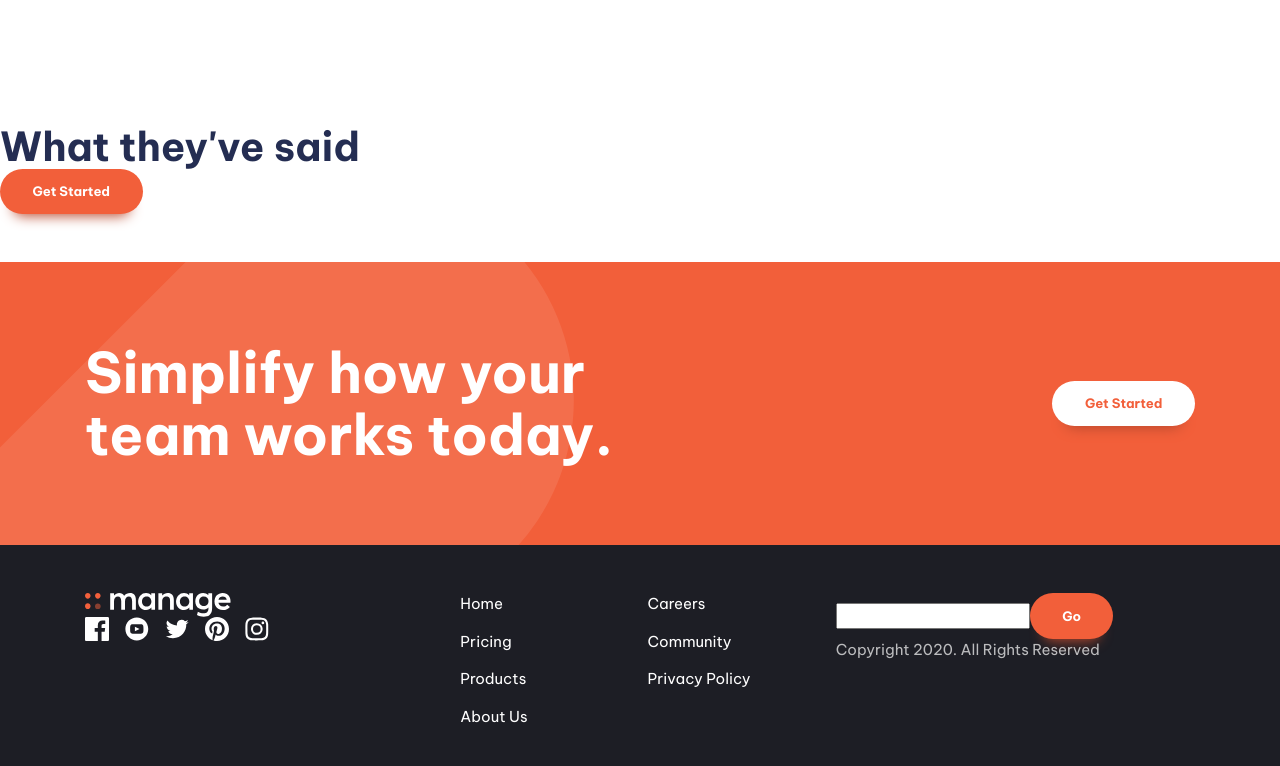
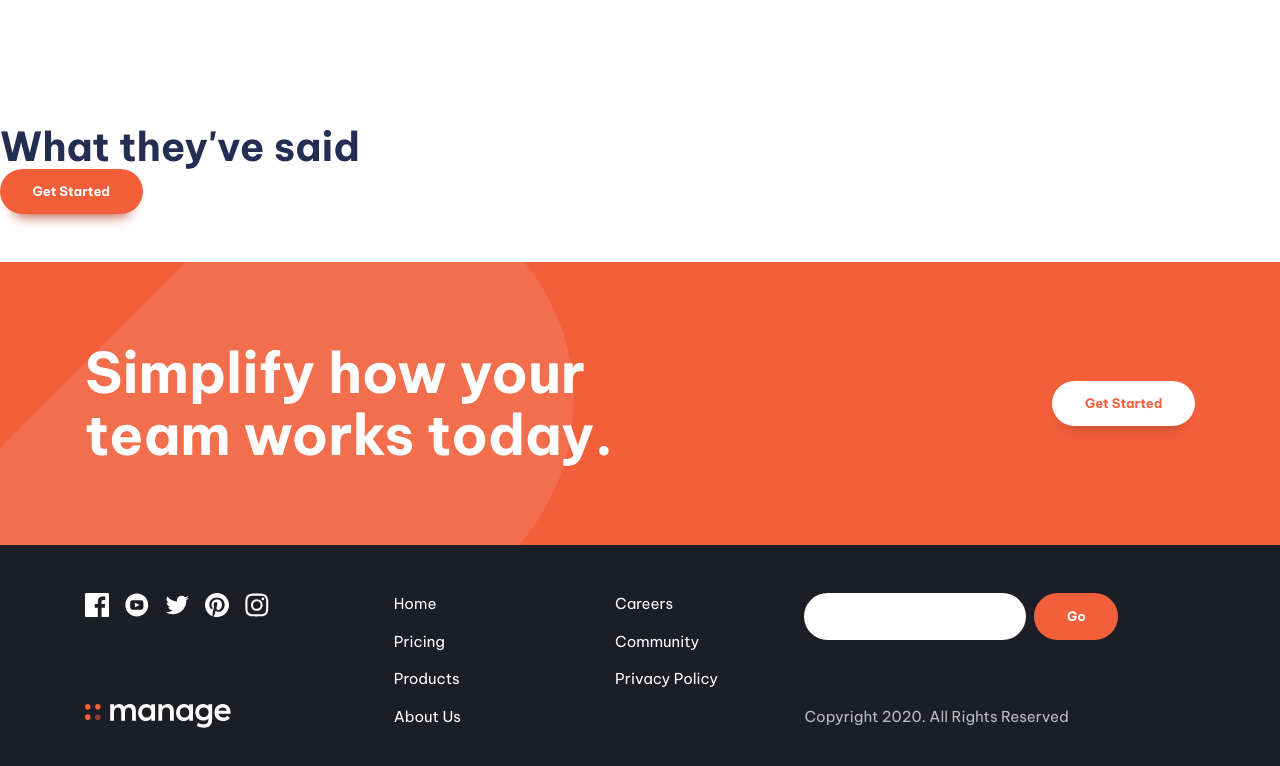
Before and after one commit to HeyImGerren/fem-manage-landing-page, a website built with Vite: page index.html in a window 1280 px wide. Shown: the part 1309-2075 px from the top of the page. Built offline with nearby package versions, Linux system fonts and the light colour scheme.

Commit message:
fixed form in footer & spacing issues in footer

```diff
--- a/index.html
+++ b/index.html
@@ -116,8 +116,10 @@
 
     <footer class="primary-footer | padding-block-700 bg-neutral-900 text-neutral-100">
       <div class="container">
-        <div class="even-columns">
-          <div>
+        <!-- we need the primary-footer wrapper here in order to re-arrange the footer in the mobile view using grid and grid-template-areas -->
+        <!-- NOTE: we remove the even columns class because we have so much custom stuff we have to do to the footer than it makes sense to remove it and apply other styles -->
+        <div class="primary-footer-wrapper">
+          <div class="primary-footer-logo-social">
             <a href="#" aria-label="home">
               <svg class="logo" width="146" height="24">
                 <use xlink:href="images/logo.svg#logo"></use>
@@ -151,7 +153,7 @@
               </li>
             </ul>
           </div>
-          <div>
+          <div class="primary-footer-nav">
             <nav class="footer-nav">
               <ul class="flow" style="--flow-spacer: 1em" aria-label="Footer" role="list">
                 <li><a href="#">Home</a></li>
@@ -164,10 +166,11 @@
               </ul>
             </nav>
           </div>
-          <div>
+          <div class="primary-footer-form">
             <form action="">
               <!-- if there is a button inside of a form, the type will automatically be "submit" -->
-              <input type="email"><button class="button">Go</button>
+              <input type="email">
+              <button class="button" data-shadow="none">Go</button>
             </form>
             <p>Copyright 2020. All Rights Reserved</p>
           </div>
--- a/style.css
+++ b/style.css
@@ -178,6 +178,10 @@ p[data-width="wide"] {
   color: var(--clr-accent-400);
 }
 
+.button[data-shadow="none"] {
+  box-shadow: none;
+}
+
 .button:hover,
 .button:focus-visible {
   background-color: var(--clr-accent-300);
@@ -290,10 +294,73 @@ p[data-width="wide"] {
   --logo-color: var(--clr-neutral-100);
 }
 
+/* this will help us re-arrange the footer since it changes order in the smaller view */
+.primary-footer-wrapper {
+  display: grid;
+  gap: var(--size-700);
+  /* this is the footer layout when the site is displayed in mobile view */
+  grid-template-areas:
+    'form'
+    'nav'
+    'logo-social';
+}
+
+/* here we are plugging in the pieces to the template so they arrange themselves accordingly at mobile view */
+.primary-footer-logo-social {
+  grid-area: logo-social;
+  /* we do this because the social logos are on top of the company logo in the mobile view  */
+  display: flex;
+  flex-direction: column-reverse;
+  align-items: center;
+  gap: var(--size-700);
+}
+
+.primary-footer-nav {
+  grid-area: nav;
+}
+
+.primary-footer-form {
+  grid-area: form;
+  display: grid;
+  align-content: space-between;
+}
+
+.primary-footer form {
+  display: flex;
+  gap: var(--size-200);
+}
+
+input:where([type="text"], [type="email"]) {
+  border-radius: 100vw;
+  border: 0;
+  padding: var(--size-300) var(--size-400);
+}
+
+/* now we have to make the footer look correct at larger screen sizes */
+@media (min-width: 50em) {
+  .primary-footer-wrapper {
+    /* we have to change the layout at larger screens */
+    grid-template-areas: 'logo-social nav form';
+  }
+
+  .primary-footer-logo-social {
+    align-items: flex-start;
+    justify-content: space-between;
+    gap: var(--size-700);
+  }
+}
+
+@media (max-width: 50em) {
+  .primary-footer-wrapper > * {
+    margin-inline: auto;
+  }
+}
+
 /* FOOTER NAVIGATION */
 .footer-nav {
   /* makes it so that the nav links in the footer display as two columns instead of one long list */
   columns: 2;
+  gap: clamp(var(--size-200), 30vw, var(--size-900));
 }
 
 .footer-nav a {
@@ -308,7 +375,7 @@ p[data-width="wide"] {
 /* SOCIAL LIST */
 .social-list {
   display: flex;
-  gap: var(--size-400);
+  gap: var(--size-600);
 }
 
 /* this is supposed to be the size of the mobile icons */
@@ -327,6 +394,10 @@ p[data-width="wide"] {
 
 /* the media query here is to make the icons smaller at desktop sizes */
 @media (min-width: 50em) {
+  .social-list {
+    gap: var(--size-400);
+  }
+
   .social-icon {
     width: var(--size-500);
   }
```
